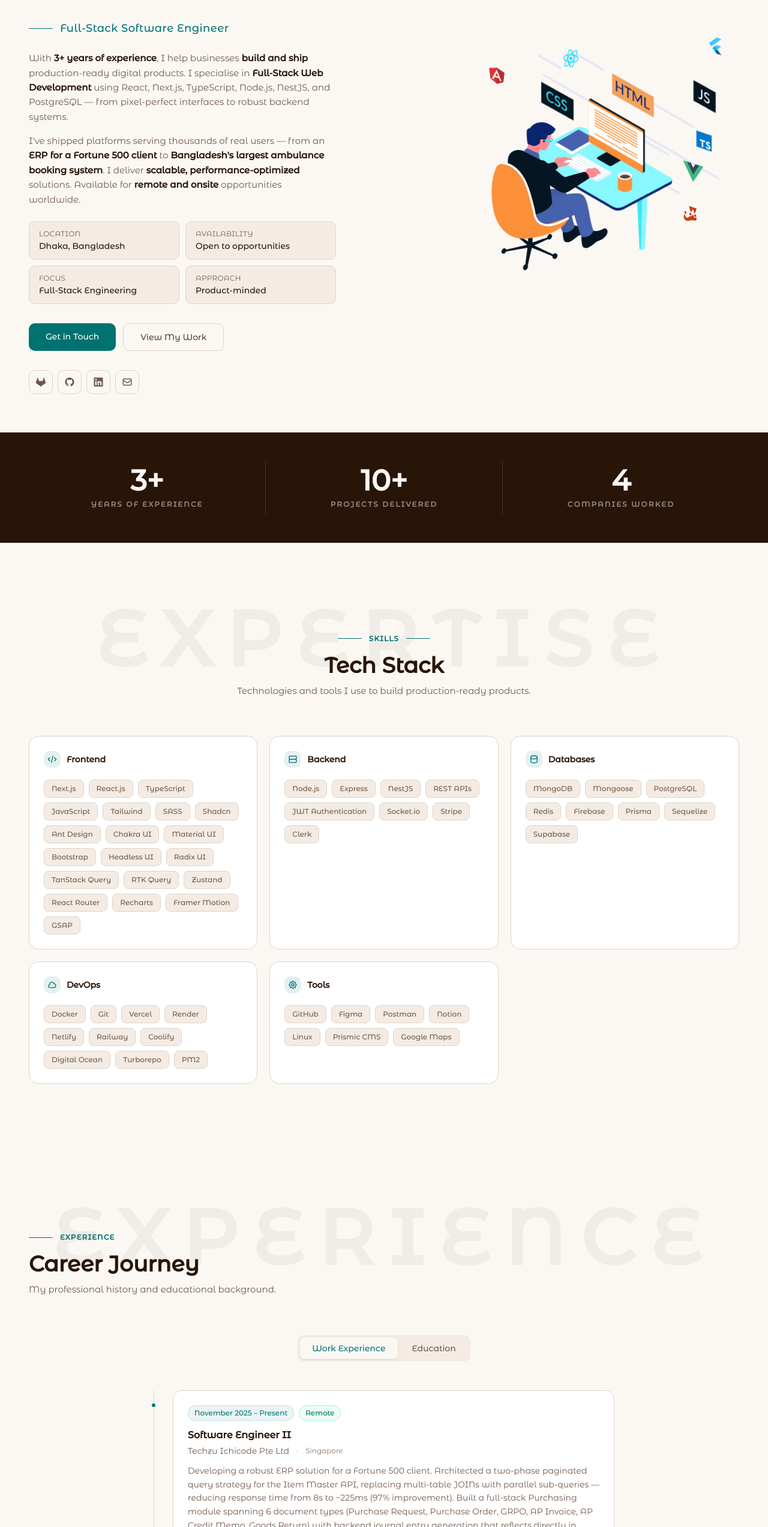
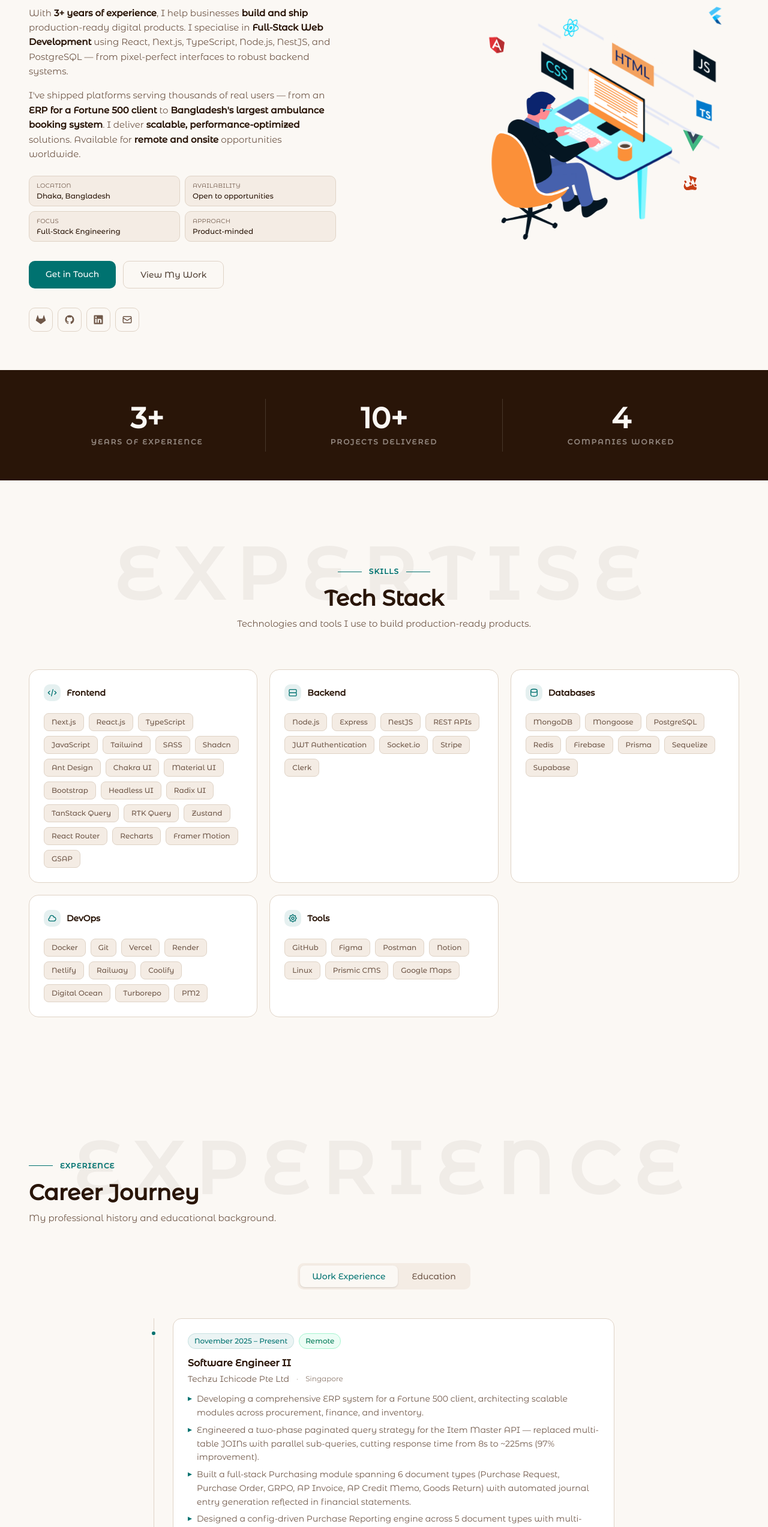
Before and after one commit to Srabon444/portfolio, a Next.js app: page / in a window 1280 px wide. Shown: the part 254-2800 px from the top of the page at 60% size. Built offline with nearby package versions, Linux system fonts and the light colour scheme.

Commit message:
update: intro, ui

```diff
--- a/src/components/IntroScreen.tsx
+++ b/src/components/IntroScreen.tsx
@@ -3,13 +3,13 @@
 import { useEffect, useRef, useState } from "react";
 
 const allTechnologies = [
+  "React.js",
   "Next.js",
   "TypeScript",
-  "Tailwind",
   "Node.js",
-  "Express",
   "NestJS",
-  "Prisma",
+  "PostgreSQL",
+  "Full-Stack",
 ];
 
 const IntroScreen = ({ onComplete }: { onComplete: () => void }) => {
--- a/src/components/sections/Contact.tsx
+++ b/src/components/sections/Contact.tsx
@@ -119,7 +119,7 @@ export default function Contact() {
     }`;
 
   return (
-    <section id="contact" className="py-24 bg-muted">
+    <section id="contact" className="py-16 md:py-24 bg-muted">
       <Container>
         <SmoothScrollReveal>
           <SectionHeader
@@ -130,7 +130,7 @@ export default function Contact() {
           />
         </SmoothScrollReveal>
 
-        <div className="grid grid-cols-1 lg:grid-cols-5 gap-10 max-w-5xl mx-auto">
+        <div className="grid grid-cols-1 lg:grid-cols-5 gap-8 lg:gap-10 max-w-5xl mx-auto">
           {/* Contact info */}
           <SmoothScrollReveal direction="left" delay={0.1} className="lg:col-span-2 space-y-6">
             <div className="space-y-4">
--- a/src/components/sections/Experience.tsx
+++ b/src/components/sections/Experience.tsx
@@ -16,7 +16,7 @@ export default function Experience() {
   const [activeTab, setActiveTab] = useState<"work" | "education">("work");
 
   return (
-    <section id="experience" className="py-24 bg-background">
+    <section id="experience" className="pt-16 pb-10 md:pt-24 md:pb-14 bg-background">
       <Container>
         <SmoothScrollReveal>
           <SectionHeader
@@ -28,7 +28,7 @@ export default function Experience() {
         </SmoothScrollReveal>
 
         {/* Tab switcher */}
-        <div className="flex justify-center mb-12">
+        <div className="flex justify-center mb-8 md:mb-12">
           <div className="inline-flex bg-muted rounded-lg p-1 gap-1">
             {(["work", "education"] as const).map((tab) => (
               <button
@@ -57,7 +57,7 @@ export default function Experience() {
                     {/* Timeline dot */}
                     <div className="absolute left-[-5px] top-5 w-2.5 h-2.5 rounded-full bg-primary border-2 border-background" />
 
-                    <div className="bg-card rounded-xl p-6 border border-border hover:border-primary/30 hover:shadow-sm transition-all duration-200">
+                    <div className="bg-card rounded-xl p-4 sm:p-6 border border-border hover:border-primary/30 hover:shadow-sm transition-all duration-200">
                       <div className="flex flex-wrap items-center gap-2 mb-3">
                         <span className="text-xs font-medium px-2.5 py-1 rounded-full bg-primary/8 text-primary border border-primary/15">
                           {exp.period}
@@ -85,9 +85,14 @@ export default function Experience() {
                         <span className="text-xs text-muted-foreground/80">{exp.location}</span>
                       </div>
 
-                      <p className="text-sm text-muted-foreground leading-relaxed mb-4">
-                        {exp.description}
-                      </p>
+                      <ul className="space-y-1.5 mb-4">
+                        {exp.description.map((point, i) => (
+                          <li key={i} className="flex gap-2 text-sm text-muted-foreground leading-relaxed">
+                            <span className="text-primary flex-shrink-0 mt-[3px] leading-none">▸</span>
+                            <span>{point}</span>
+                          </li>
+                        ))}
+                      </ul>
 
                       <div className="flex flex-wrap gap-1.5">
                         {exp.technologies.map((tech) => (
@@ -114,7 +119,7 @@ export default function Experience() {
                     <div className="absolute left-0 top-0 bottom-0 w-px bg-border" />
                     <div className="absolute left-[-5px] top-5 w-2.5 h-2.5 rounded-full bg-primary border-2 border-background" />
 
-                    <div className="bg-card rounded-xl p-6 border border-border hover:border-primary/30 hover:shadow-sm transition-all duration-200">
+                    <div className="bg-card rounded-xl p-4 sm:p-6 border border-border hover:border-primary/30 hover:shadow-sm transition-all duration-200">
                       <span className="text-xs font-medium px-2.5 py-1 rounded-full bg-primary/8 text-primary border border-primary/20 inline-block mb-3">
                         {edu.period}
                       </span>
@@ -146,7 +151,7 @@ export default function Experience() {
           )}
 
           {/* CTA */}
-          <SmoothScrollReveal delay={0.1} duration={0.5} className="mt-14">
+          <SmoothScrollReveal delay={0.1} duration={0.5} className="mt-8 md:mt-10">
             <div className="text-center bg-muted rounded-2xl p-8 border border-border">
               <h4 className="text-lg font-semibold mb-2">Let&apos;s Work Together</h4>
               <p className="text-sm text-muted-foreground mb-5 max-w-md mx-auto">
--- a/src/components/sections/Hero.tsx
+++ b/src/components/sections/Hero.tsx
@@ -29,14 +29,14 @@ export default function Hero() {
 
   return (
     <section id="home" className="min-h-screen flex items-center pt-20 pb-16">
-      <Container className="flex flex-col lg:flex-row items-center justify-between gap-12 lg:gap-16">
+      <Container className="flex flex-col lg:flex-row items-center justify-between gap-8 lg:gap-10">
         {/* Text content */}
-        <div className="text-center lg:text-left max-w-2xl w-full">
+        <div className="text-center lg:text-left flex-1 min-w-0">
           <SmoothScrollReveal delay={0.0} duration={0.5}>
             <p className="text-sm font-medium text-muted-foreground uppercase tracking-widest mb-3">
               Hi, I&apos;m
             </p>
-            <h1 className="text-5xl md:text-6xl lg:text-7xl font-bold tracking-tight leading-[1.05] text-foreground mb-6">
+            <h1 className="text-4xl sm:text-5xl md:text-6xl lg:text-7xl font-bold tracking-tight leading-[1.05] text-foreground mb-6">
               {personalInfo.name}
             </h1>
           </SmoothScrollReveal>
@@ -51,7 +51,7 @@ export default function Hero() {
           </SmoothScrollReveal>
 
           <SmoothScrollReveal delay={0.24} duration={0.5}>
-            <div className="space-y-4 text-[15px] text-muted-foreground mb-6 leading-relaxed max-w-lg mx-auto lg:mx-0">
+            <div className="space-y-4 text-sm sm:text-[15px] text-muted-foreground mb-6 leading-relaxed max-w-lg mx-auto lg:mx-0">
               <p>
                 With{" "}
                 <strong className="text-foreground font-semibold">3+ years of experience</strong>,
@@ -78,16 +78,16 @@ export default function Hero() {
                 opportunities worldwide.
               </p>
             </div>
-            <div className="grid grid-cols-2 gap-2.5 mb-8 max-w-lg mx-auto lg:mx-0">
+            <div className="grid grid-cols-2 gap-2 mb-8 max-w-lg mx-auto lg:mx-0">
               {[
                 { label: "Location", value: personalInfo.location },
                 { label: "Availability", value: "Open to opportunities" },
                 { label: "Focus", value: "Full-Stack Engineering" },
                 { label: "Approach", value: "Product-minded" },
               ].map(({ label, value }) => (
-                <div key={label} className="bg-muted rounded-lg px-4 py-3 border border-border">
-                  <p className="text-xs text-muted-foreground uppercase tracking-wide mb-0.5">{label}</p>
-                  <p className="text-sm font-medium text-foreground">{value}</p>
+                <div key={label} className="bg-muted rounded-lg px-3 py-2 border border-border">
+                  <p className="text-[10px] text-muted-foreground uppercase tracking-wide mb-0.5">{label}</p>
+                  <p className="text-xs font-medium text-foreground">{value}</p>
                 </div>
               ))}
             </div>
--- a/src/components/sections/Projects.tsx
+++ b/src/components/sections/Projects.tsx
@@ -18,7 +18,7 @@ export default function Projects() {
       : projects.filter((p) => p.technologies.includes(activeFilter));
 
   return (
-    <section id="projects" className="py-24 bg-muted">
+    <section id="projects" className="pt-10 pb-16 md:pt-14 md:pb-24 bg-muted">
       <Container>
         <SmoothScrollReveal>
           <SectionHeader
--- a/src/components/sections/Quote.tsx
+++ b/src/components/sections/Quote.tsx
@@ -21,7 +21,7 @@ export default function Quote() {
   };
 
   return (
-    <section className="py-20 bg-primary/5 border-y border-primary/10">
+    <section className="py-12 md:py-20 bg-primary/5 border-y border-primary/10">
       <Container>
         <SmoothScrollReveal className="max-w-2xl mx-auto text-center">
           <svg
@@ -31,7 +31,7 @@ export default function Quote() {
           >
             <path d="M14.017 21v-7.391c0-5.704 3.731-9.57 8.983-10.609l.995 2.151c-2.432.917-3.995 3.638-3.995 5.849h4v10h-9.983zm-14.017 0v-7.391c0-5.704 3.748-9.57 9-10.609l.996 2.151c-2.433.917-3.996 3.638-3.996 5.849h3.983v10h-9.983z" />
           </svg>
-          <p className="text-lg md:text-xl font-medium mb-4 leading-relaxed text-foreground">
+          <p className="text-base md:text-lg lg:text-xl font-medium mb-4 leading-relaxed text-foreground">
             {quote.text}
           </p>
           <p className="text-sm text-muted-foreground mb-6">— {quote.author}</p>
--- a/src/components/sections/Skills.tsx
+++ b/src/components/sections/Skills.tsx
@@ -56,7 +56,7 @@ const categories = [
 
 export default function Skills() {
   return (
-    <section id="skills" className="py-24 bg-background">
+    <section id="skills" className="py-16 md:py-24 bg-background">
       <Container>
         <SmoothScrollReveal>
           <SectionHeader
--- a/src/components/shared/SectionHeader.tsx
+++ b/src/components/shared/SectionHeader.tsx
@@ -14,17 +14,17 @@ export default function SectionHeader({
   center = false,
 }: SectionHeaderProps) {
   return (
-    <div className={`relative overflow-hidden mb-16 ${center ? "text-center" : ""}`}>
+    <div className={`relative overflow-hidden mb-10 md:mb-16 ${center ? "text-center" : ""}`}>
       {/* Large faded background word */}
       <span
         aria-hidden="true"
-        className="absolute left-1/2 -translate-x-1/2 top-0 text-[4rem] md:text-[6rem] lg:text-[8rem] font-black uppercase tracking-[0.2em] leading-none text-foreground/[0.05] select-none pointer-events-none whitespace-nowrap"
+        className="absolute left-1/2 -translate-x-1/2 top-0 text-[2.5rem] sm:text-[3.5rem] md:text-[5.5rem] lg:text-[7.5rem] font-black uppercase tracking-[0.2em] leading-none text-foreground/[0.05] select-none pointer-events-none whitespace-nowrap"
       >
         {bgWord}
       </span>
 
       {/* Foreground heading content */}
-      <div className="relative z-10 pt-10 md:pt-14">
+      <div className="relative z-10 pt-8 md:pt-12">
         {center ? (
           <div className="flex items-center justify-center gap-3 mb-4">
             <div className="h-px w-10 bg-primary flex-shrink-0" />
@@ -41,7 +41,7 @@ export default function SectionHeader({
             </span>
           </div>
         )}
-        <h2 className="text-3xl md:text-4xl font-bold text-foreground mb-3">{title}</h2>
+        <h2 className="text-2xl sm:text-3xl md:text-4xl font-bold text-foreground mb-3">{title}</h2>
         {description && (
           <p
             className={`text-muted-foreground text-[15px] ${
--- a/src/data/portfolioData.ts
+++ b/src/data/portfolioData.ts
@@ -8,7 +8,7 @@ export interface Experience {
   jobType: string;
   isContract?: boolean;
   period: string;
-  description: string;
+  description: string[];
   technologies: string[];
 }
 
@@ -156,7 +156,12 @@ export const experiences: Experience[] = [
     location: "Singapore",
     jobType: "Remote",
     period: "November 2025 – Present",
-    description: "Developing a robust ERP solution for a Fortune 500 client. Architected a two-phase paginated query strategy for the Item Master API, replacing multi-table JOINs with parallel sub-queries — reducing response time from 8s to ~225ms (97% improvement). Built a full-stack Purchasing module spanning 6 document types (Purchase Request, Purchase Order, GRPO, AP Invoice, AP Credit Memo, Goods Return) with backend journal entry generation that reflects directly in financial statements. Designed Purchase Reporting across 5 document types with multi-dimensional filtering and Excel export, built as a shared config-driven engine reused across all report variants.",
+    description: [
+      "Developing a comprehensive ERP system for a Fortune 500 client, architecting scalable modules across procurement, finance, and inventory.",
+      "Engineered a two-phase paginated query strategy for the Item Master API — replaced multi-table JOINs with parallel sub-queries, cutting response time from 8s to ~225ms (97% improvement).",
+      "Built a full-stack Purchasing module spanning 6 document types (Purchase Request, Purchase Order, GRPO, AP Invoice, AP Credit Memo, Goods Return) with automated journal entry generation reflected in financial statements.",
+      "Designed a config-driven Purchase Reporting engine across 5 document types with multi-dimensional filtering and Excel export — reused as a shared architectural pattern across all report variants.",
+    ],
     technologies: ["React.js", "TypeScript", "JavaScript", "Ant Design", "Node.js", "Express.js", "PostgreSQL", "Sequelize", "Docker", "Git"],
   },
   {
@@ -166,17 +171,28 @@ export const experiences: Experience[] = [
     location: "Dhaka, Bangladesh",
     jobType: "Onsite",
     period: "August 2024 – September 2025",
-    description: "Developed Bangladesh's largest ambulance booking platform, integrating Google Maps SDK with optimized routing. Built the complete order lifecycle (booking → dispatch → billing → payment), improving operational efficiency by 40% through a custom CMS. Reduced API call overhead by 25% via enhanced data handling and caching. Boosted SEO performance resulting in 35% faster page loads. Supervised and mentored a junior developer. Also built a SEO-optimized landscaping booking system that cut inquiries by 50% and boosted engagement. Maintained a 94% on-schedule project delivery rate.",
-    technologies: ["Next.js", "React.js", "TypeScript", "JavaScript", "Shadcn", "Tailwind CSS", "Recharts", "Zod", "Zustand", "TanStack Query", "NestJS", "Prisma", "Google Maps API", "Docker", "Git"],
-  },  {
+    description: [
+      "Led development of Bangladesh's largest ambulance booking platform — integrated Google Maps SDK with real-time routing and built the full order lifecycle (booking → dispatch → billing → payment).",
+      "Built a custom CMS for admins and call operators to manage bookings, payments, and billing operations, improving overall operational efficiency by 40%.",
+      "Delivered a fully responsive landscaping service booking platform with a dynamic form builder and admin CMS, reducing missed client inquiries by 50%.",
+      "Reduced API call overhead by 25% through strategic caching and data handling; boosted SEO performance resulting in 35% faster page loads.",
+      "Supervised and mentored a junior developer; maintained a 94% on-schedule project delivery rate across all engagements.",
+    ],
+    technologies: ["Next.js", "React.js", "TypeScript", "JavaScript", "Shadcn", "Tailwind CSS", "Recharts", "Zustand", "TanStack Query", "NestJS", "Prisma", "Google Maps API", "Docker", "Git"],
+  },
+  {
     id: 3,
     role: "Software Developer",
     company: "RISIDIO",
     location: "London, UK",
     jobType: "Remote",
     isContract: true,
-    period: "June 2024 - July 2024",
-    description: "Improved functionality, performance, and readability of existing codebase. Managed data updates in Prismic CMS for efficient content population. Reduced codebase size by 15% through Tailwind CSS optimization. Debugged and resolved key issues for stable user experience.",
+    period: "June 2024 – July 2024",
+    description: [
+      "Improved functionality, performance, and code readability of an existing Next.js codebase for a UK-based blockchain and digital collectibles client.",
+      "Reduced overall codebase size by 15% through Tailwind CSS refactoring, component consolidation, and elimination of redundant styles.",
+      "Managed content population and data updates via Prismic CMS; resolved critical bugs ensuring a stable, production-ready user experience.",
+    ],
     technologies: ["Next.js", "React.js", "JavaScript", "TypeScript", "SASS", "Tailwind", "Prismic", "HTML", "CSS"],
   },
   {
@@ -186,7 +202,12 @@ export const experiences: Experience[] = [
     location: "Dhaka, Bangladesh",
     jobType: "Onsite",
     period: "January 2023 – March 2024",
-    description: "Built scalable, responsive front-end applications using React.js and Tailwind. Developed back-end APIs with Node.js, Express, MongoDB, and Firebase. Conducted manual testing and introduced Agile practices that reduced development time by 25%. Collaborated with UX and development teams for design alignment.",
+    description: [
+      "Built scalable, responsive front-end interfaces using React.js, Tailwind CSS, and TypeScript across multiple client projects.",
+      "Developed RESTful backend APIs with Node.js, Express, MongoDB, and Firebase — handling authentication, data management, and third-party integrations.",
+      "Introduced Agile practices and sprint workflows to the team, reducing development cycle time by 25% and improving delivery predictability.",
+      "Collaborated closely with UX designers to ensure pixel-accurate implementation and consistent cross-browser design delivery.",
+    ],
     technologies: ["React.js", "JavaScript", "TypeScript", "Bootstrap", "Node.js", "Express", "MongoDB", "Firebase", "Tailwind"],
   },
 ];
```
